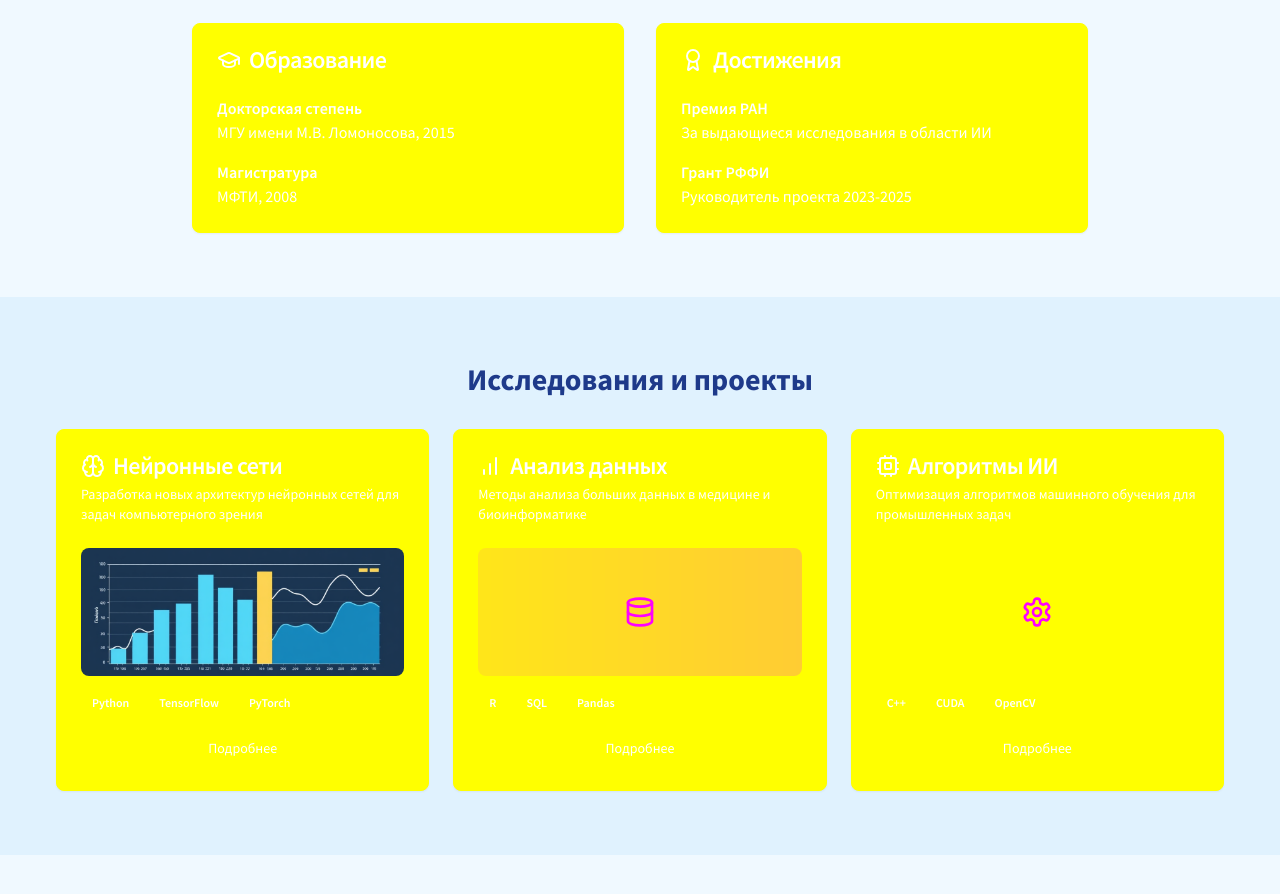
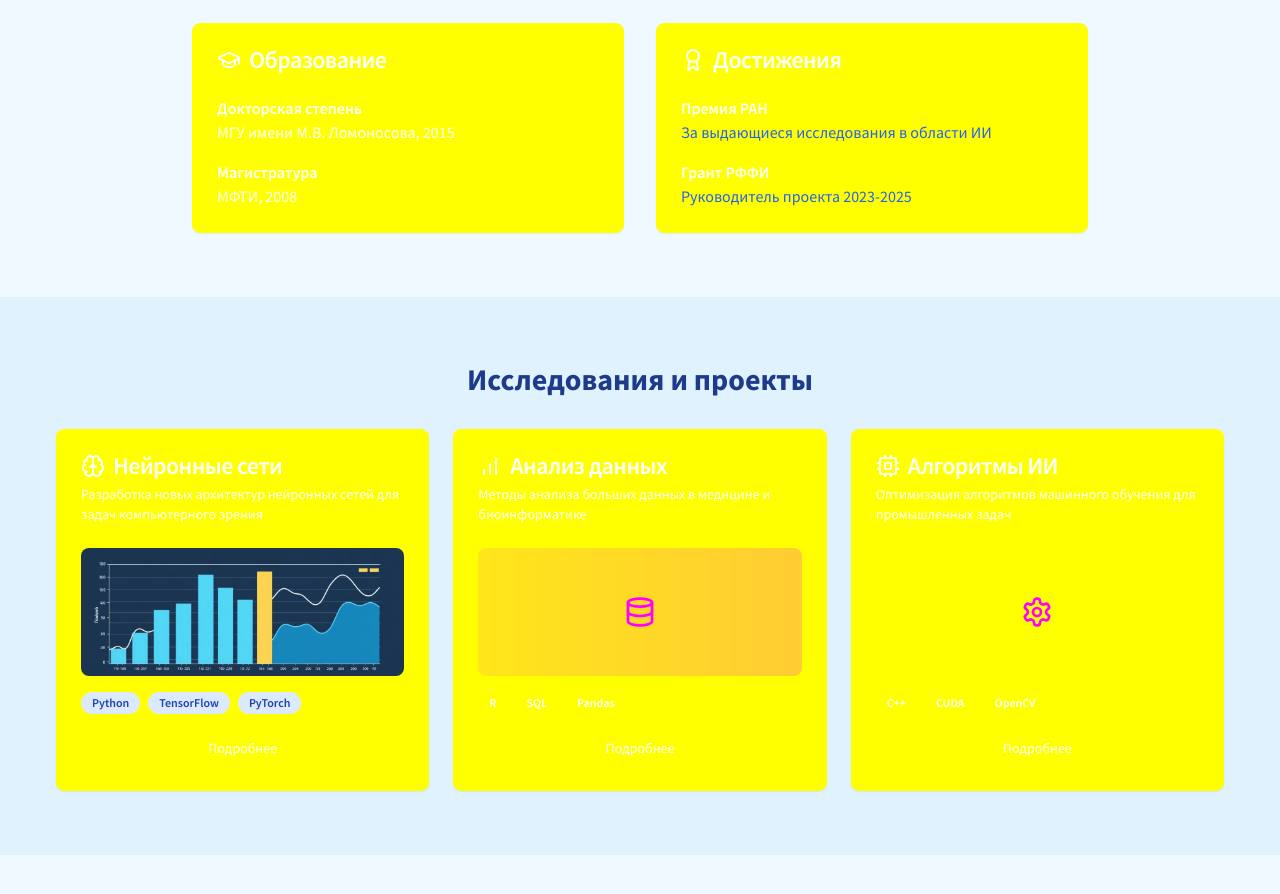
Before and after one commit to pr-poehali-dev/personal-website-creation-1, a React (Vite) app: page / in a window 1280 px wide. Shown: the part 700-1594 px from the top of the page. Built offline with nearby package versions, Linux system fonts and the light colour scheme.

Commit message:
Изменение цветовой схемы

```diff
--- a/src/pages/Index.tsx
+++ b/src/pages/Index.tsx
@@ -105,11 +105,11 @@ const Index = () => {
                   <div className="space-y-4">
                     <div>
                       <h4 className="font-semibold">Премия РАН</h4>
-                      <p className="text-muted-foreground">За выдающиеся исследования в области ИИ</p>
+                      <p className="text-blue-600">За выдающиеся исследования в области ИИ</p>
                     </div>
                     <div>
                       <h4 className="font-semibold">Грант РФФИ</h4>
-                      <p className="text-muted-foreground">Руководитель проекта 2023-2025</p>
+                      <p className="text-blue-600">Руководитель проекта 2023-2025</p>
                     </div>
                   </div>
                 </CardContent>
@@ -141,9 +141,9 @@ const Index = () => {
                   className="w-full h-32 object-cover rounded-lg mb-4"
                 />
                 <div className="flex gap-2 mb-4">
-                  <Badge variant="outline" className="text-xs">Python</Badge>
-                  <Badge variant="outline" className="text-xs">TensorFlow</Badge>
-                  <Badge variant="outline" className="text-xs">PyTorch</Badge>
+                  <Badge className="bg-blue-100 text-blue-800 text-xs">Python</Badge>
+                  <Badge className="bg-blue-100 text-blue-800 text-xs">TensorFlow</Badge>
+                  <Badge className="bg-blue-100 text-blue-800 text-xs">PyTorch</Badge>
                 </div>
                 <Button variant="outline" size="sm" className="w-full">
                   Подробнее
```
